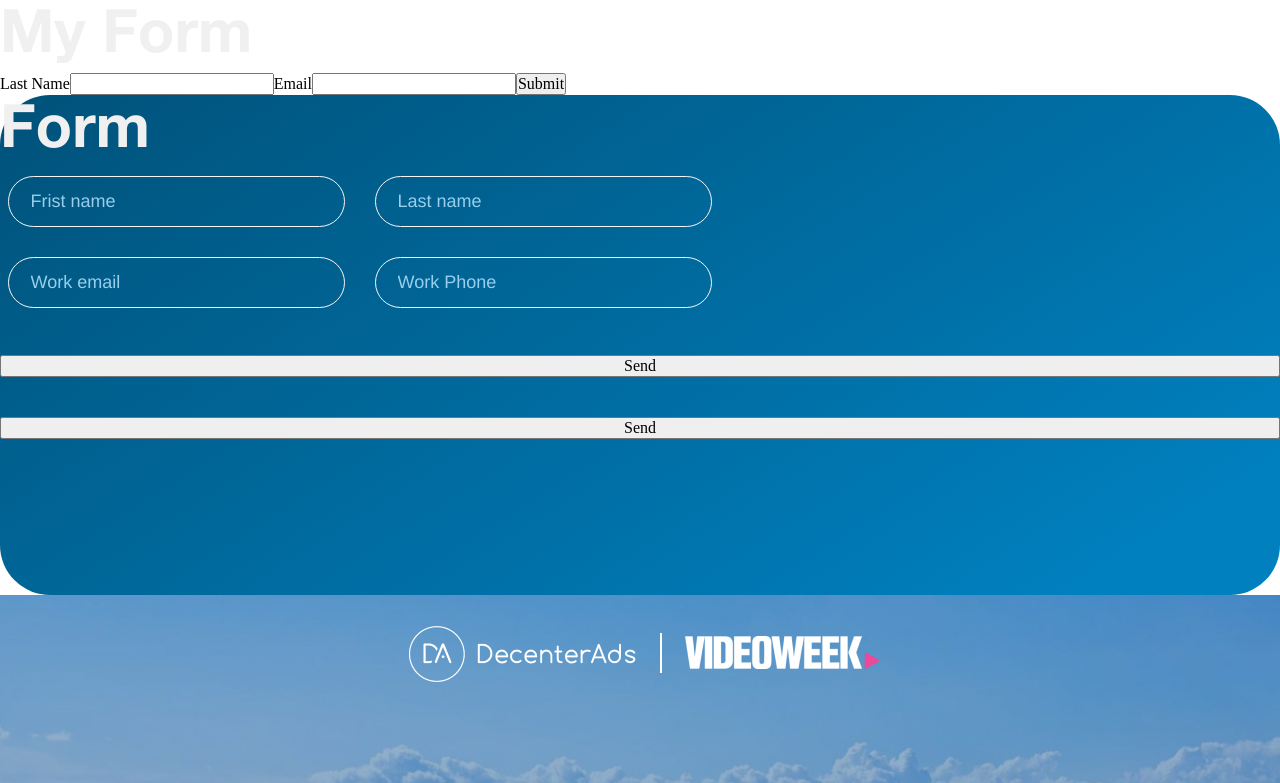
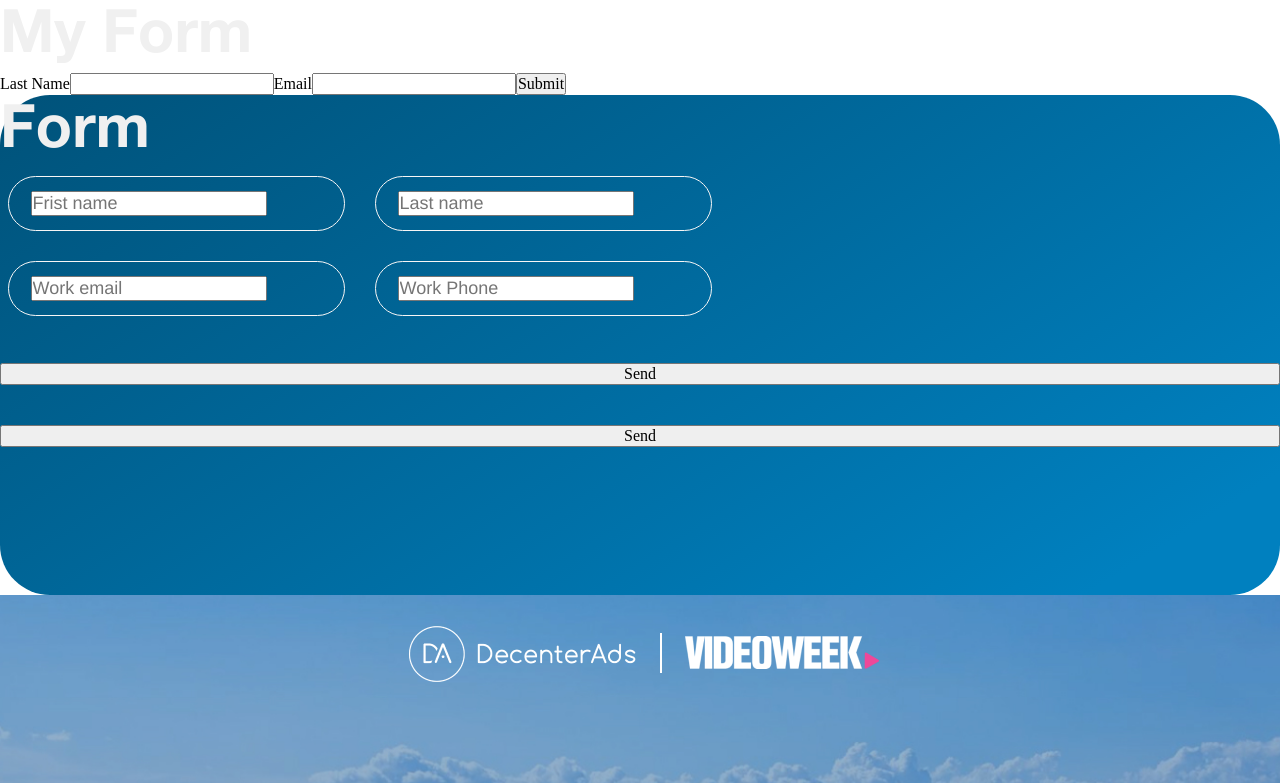
Before and after one commit to theCapnCoder/Decenter-Ads, a React (Create React App) app: page / in a window 1280 px wide. Shown: the top 783 px of the page. Built offline with nearby package versions, Linux system fonts and the light colour scheme.

Commit message:
chore: Input

```diff
--- a/src/components/Input/Input.tsx
+++ b/src/components/Input/Input.tsx
@@ -1,13 +1,13 @@
 import { FC } from "react";
 import classnames from "classnames";
 
-import './input.scss'
+import "./input.scss";
 import { useField } from "formik";
 
 type BaseProps = {
-  name: string,
-  type: string,
-}
+  name: string;
+  type: string;
+};
 
 type Props = {
   autoFocus: boolean;
@@ -28,16 +28,15 @@ export const Input: FC<BaseProps & Partial<Props>> = ({
   fullWidth,
   readOnly,
   required,
-  placeholder
+  placeholder,
 }) => {
-
-  console.log(name, type)
-  const [field, meta, helpers] = useField({name, type})
-
+  console.log(name, type);
+  const [field, meta, helpers] = useField({ name, type });
 
   return (
+    <div className="UiInputBase">
       <input
-      className={classnames("UiInputBase", {
+        className={classnames({
           "Ui-error": error,
           "Ui-fullWidth": fullWidth,
         })}
@@ -48,5 +47,10 @@ export const Input: FC<BaseProps & Partial<Props>> = ({
         required={required}
         {...field}
       ></input>
+
+      {meta.error && meta.touched ? (
+      <p className="Ui-error">{meta.error}</p>
+      ) : null}
+    </div>
   );
 };
```
Lines whose indentation alone changed are shown as unchanged.
